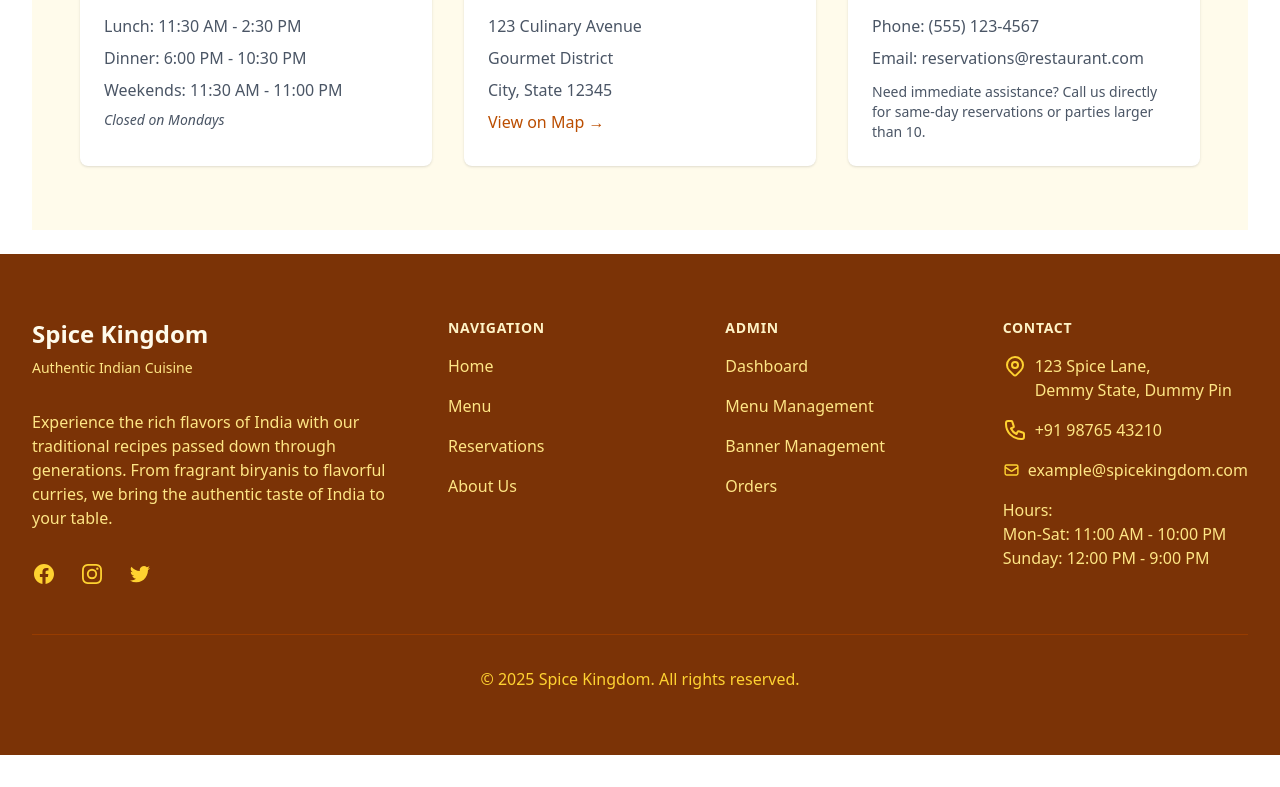
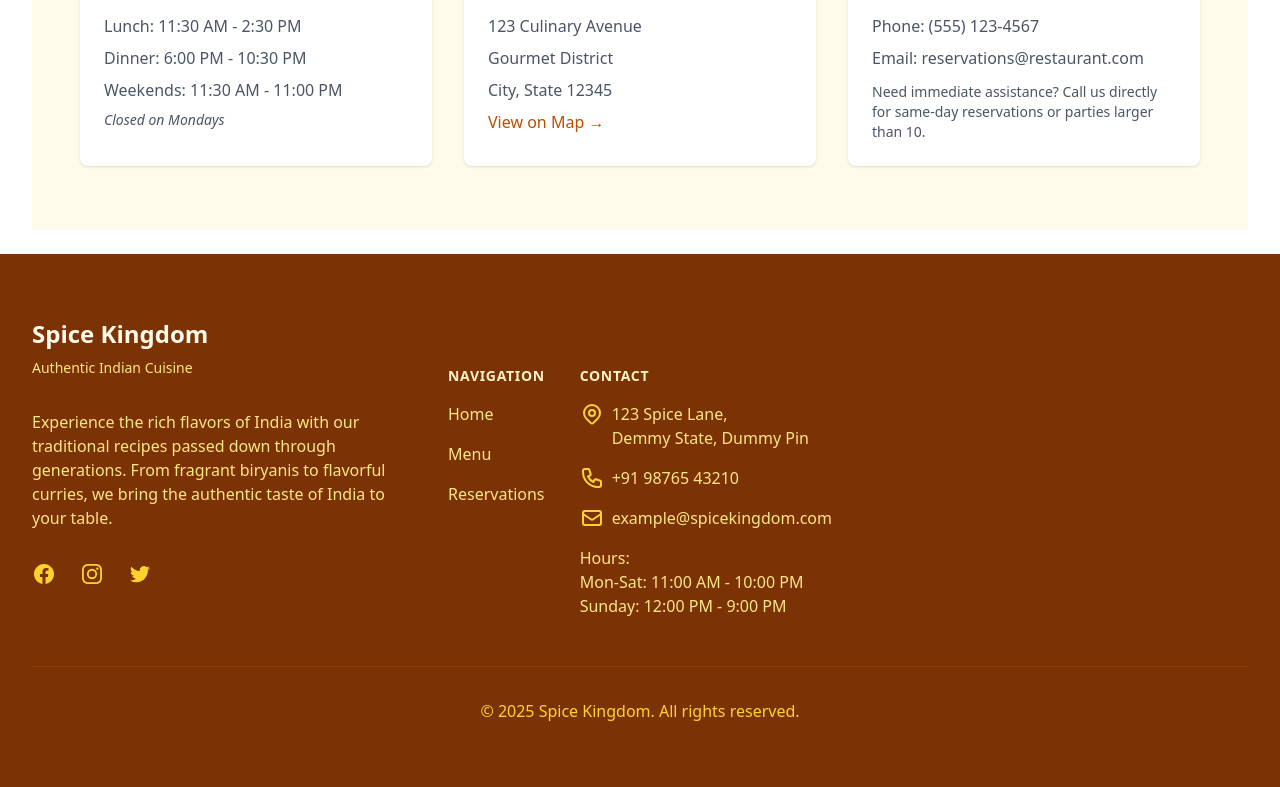
Before and after one commit to rohitPandey469/restaurantadminpanel, a React (Vite) app: page /reserve in a window 1280 px wide. Shown: the part 1200-1987 px from the top of the page. Before the commit the page ends 1955 px from the top, so only its background shows below. Built offline with nearby package versions, Linux system fonts and the light colour scheme.

Commit message:
Changes made as suggested

```diff
--- a/src/components/Footer.jsx
+++ b/src/components/Footer.jsx
@@ -1,7 +1,7 @@
 import React from "react";
 import { Link } from "react-router-dom";
 
-const Footer = () => {
+const Footer = ({user}) => {
   return (
     <footer className="bg-amber-900 text-amber-50">
       <div className="max-w-7xl mx-auto py-12 px-4 sm:px-6 lg:py-16 lg:px-8">
@@ -36,57 +36,71 @@ const Footer = () => {
               </a>
             </div>
           </div>
-          <div className="mt-12 grid grid-cols-3 gap-8 xl:mt-0 xl:col-span-2">
+          <div style={{display:"flex", flexDirection:"row", justifyContent:"space-between"}} className="mt-12">
             <div>
               <h3 className="text-sm font-semibold text-amber-100 tracking-wider uppercase">Navigation</h3>
               <ul className="mt-4 space-y-4">
                 <li>
-                  <Link to="/" className="text-base text-amber-200 hover:text-white transition-colors">
+                  <Link onClick={()=>{
+                    window.scrollTo(0, 0);
+                  }} to="/" className="text-base text-amber-200 hover:text-white transition-colors">
                     Home
                   </Link>
                 </li>
                 <li>
-                  <Link to="/menu" className="text-base text-amber-200 hover:text-white transition-colors">
+                  <Link
+                  onClick={()=>{
+                    window.scrollTo(0, 0);
+                  }}
+                  to="/menu" className="text-base text-amber-200 hover:text-white transition-colors">
                     Menu
                   </Link>
                 </li>
                 <li>
-                  <Link to="/reserve" className="text-base text-amber-200 hover:text-white transition-colors">
+                  <Link
+                  onClick={()=>{
+                    window.scrollTo(0, 0);
+                  }}
+                  to="/reserve" className="text-base text-amber-200 hover:text-white transition-colors">
                     Reservations
-                  </Link>
-                </li>
-                <li>
-                  <Link to="/about" className="text-base text-amber-200 hover:text-white transition-colors">
-                    About Us
                   </Link>
                 </li>
               </ul>
             </div>
-            <div>
+            {user && (
+              <div>
               <h3 className="text-sm font-semibold text-amber-100 tracking-wider uppercase">Admin</h3>
               <ul className="mt-4 space-y-4">
                 <li>
-                  <Link to="/admin/dashboard" className="text-base text-amber-200 hover:text-white transition-colors">
+                  <Link
+                  onClick={()=>{
+                    window.scrollTo(0, 0);
+                  }}
+                  to="/admin/dashboard" className="text-base text-amber-200 hover:text-white transition-colors">
                     Dashboard
                   </Link>
                 </li>
                 <li>
-                  <Link to="/admin/menu" className="text-base text-amber-200 hover:text-white transition-colors">
+                  <Link
+                  onClick={()=>{
+                    window.scrollTo(0, 0);
+                  }}
+                  to="/admin/menu" className="text-base text-amber-200 hover:text-white transition-colors">
                     Menu Management
                   </Link>
                 </li>
                 <li>
-                  <Link to="/admin/banners" className="text-base text-amber-200 hover:text-white transition-colors">
+                  <Link
+                  onClick={()=>{
+                    window.scrollTo(0, 0);
+                  }}
+                  to="/admin/banners" className="text-base text-amber-200 hover:text-white transition-colors">
                     Banner Management
-                  </Link>
-                </li>
-                <li>
-                  <Link to="/admin/orders" className="text-base text-amber-200 hover:text-white transition-colors">
-                    Orders
                   </Link>
                 </li>
               </ul>
             </div>
+            )}
             <div>
               <h3 className="text-sm font-semibold text-amber-100 tracking-wider uppercase">Contact</h3>
               <ul className="mt-4 space-y-4">
--- a/src/components/Layout.jsx
+++ b/src/components/Layout.jsx
@@ -18,7 +18,7 @@ const Layout = ({ children }) => {
       <main className="flex-grow max-w-7xl w-full mx-auto px-4 sm:px-6 lg:px-8 py-6">
         {children || <Outlet />}
       </main>
-      <Footer />
+      <Footer user={user} />
     </div>
   );
 };
```
